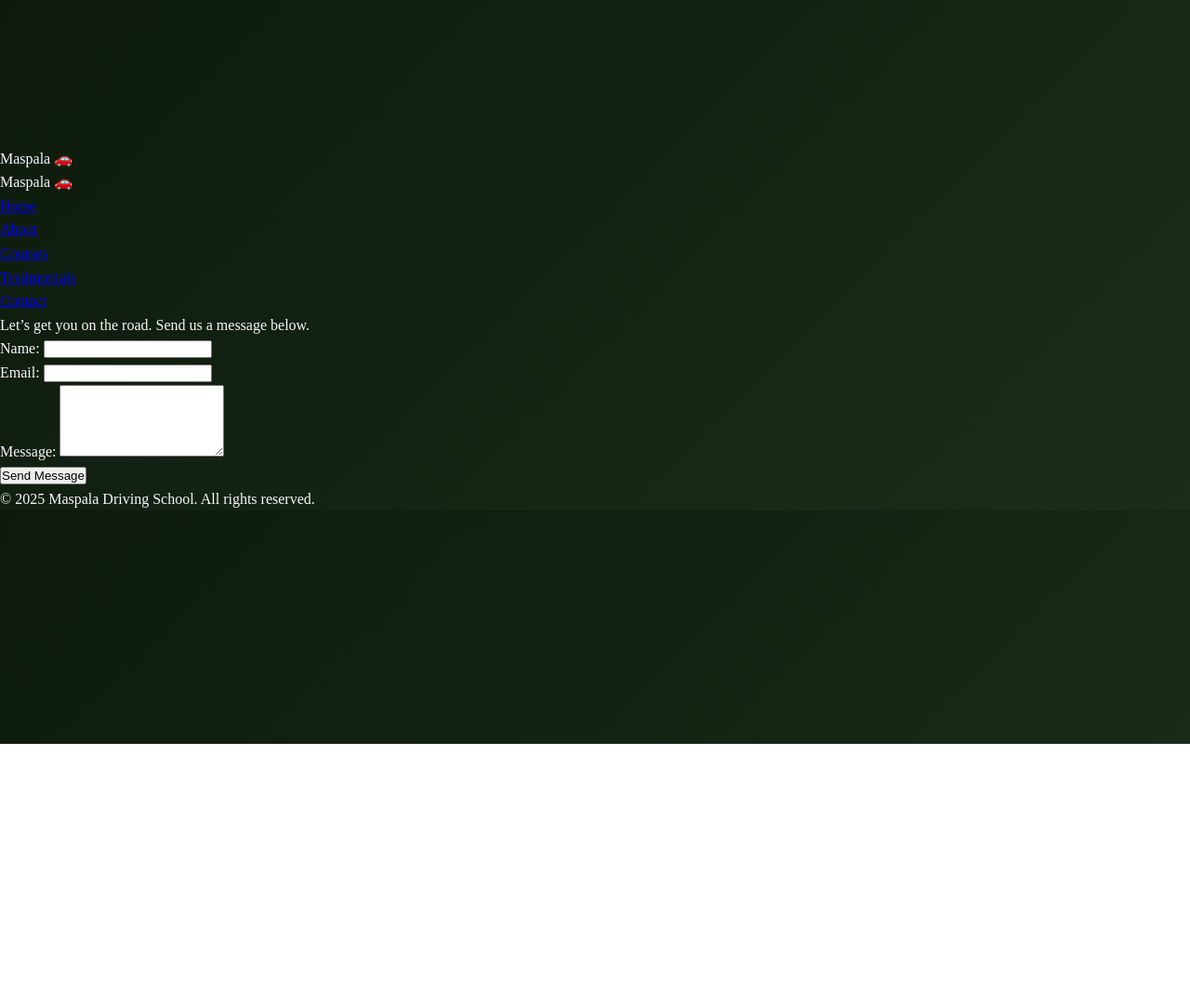
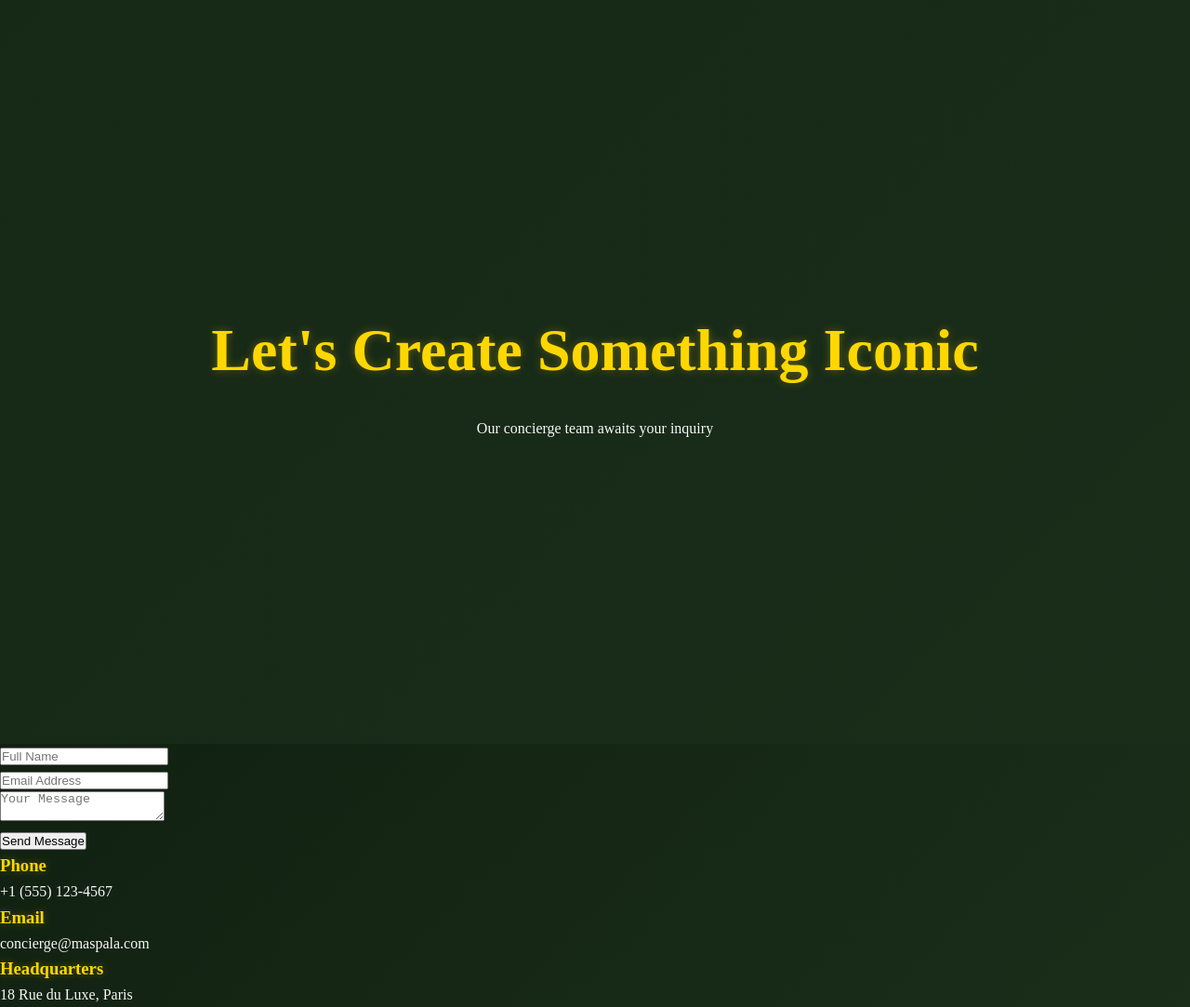
Before and after one commit to persely/Maspala-, a plain HTML site: page contact.html in a window 1280 px wide. Shown: the whole page at 93% size. Before the commit the page ends 800 px from the top, so only its background shows below. Drawn offline with Linux system fonts and the light colour scheme.

Commit message:
Update contact.html

```diff
--- a/contact.html
+++ b/contact.html
@@ -1,66 +1,76 @@
 <!DOCTYPE html>
 <html lang="en">
 <head>
-  <meta charset="UTF-8" />
-  <meta name="viewport" content="width=device-width, initial-scale=1.0"/>
-  <title>Contact | Maspala Driving School</title>
-  <link rel="stylesheet" href="style.css" />
+    <meta charset="UTF-8">
+    <meta name="viewport" content="width=device-width, initial-scale=1.0">
+    <title>Maspala | Contact</title>
+    <!-- Shared Head Content -->
+    <link rel="stylesheet" href="style.css">
 </head>
 <body>
-  <!-- Animated Background Canvas -->
-  <canvas id="background-dots"></canvas>
-
-  <!-- Header -->
-  <header class="header glass-box parallax-layer" data-speed="2">
-    <div class="logo floating-icon" data-speed="3">
-      Maspala <span class="icon">🚗</span>
-    </div>
-       <nav>
-  <div class="logo">Maspala 🚗</div>
-  <ul class="nav-links">
-    <li><a href="index.html">Home</a></li>
-    <li><a href="about.html">About</a></li>
-    <li><a href="courses.html">Courses</a></li>
-    <li><a href="testimonials.html">Testimonials</a></li>
-    <li><a href="contact.html">Contact</a></li>
-  </ul>
-</nav>
-  </header>
+    <!-- Page Loader -->
+    <!-- Navigation -->
 
     <!-- Hero Section -->
-  <section class="hero-section glass-card neon-frame fade-in">
-    <h1 class="typewriter" data-text="Contact Maspala Driving School" data-speed="50"></h1>
-    <p>Let’s get you on the road. Send us a message below.</p>
+    <section class="hero contact-hero">
+        <div class="hero-overlay"></div>
+        <div class="particles" id="particles-js"></div>
+        <div class="container">
+            <h1 class="hero-title">Let's Create Something Iconic</h1>
+            <p class="hero-subtitle">Our concierge team awaits your inquiry</p>
+        </div>
     </section>
 
+    <!-- Contact Grid -->
+    <section class="contact-grid">
+        <div class="container">
+            <div class="grid-container">
                 <!-- Contact Form -->
-  <section class="contact-form glass-card reveal fade-in">
-    <form>
+                <div class="contact-form-container">
+                    <form class="gold-form">
                         <div class="form-group">
-        <label for="name">Name:</label>
-        <input type="text" id="name" required class="glass-input" />
+                            <input type="text" placeholder="Full Name" required>
+                            <i class="fas fa-user gold-icon"></i>
+                        </div>
+                        <div class="form-group">
+                            <input type="email" placeholder="Email Address" required>
+                            <i class="fas fa-envelope gold-icon"></i>
+                        </div>
+                        <div class="form-group">
+                            <textarea placeholder="Your Message" required></textarea>
+                            <i class="fas fa-pen gold-icon"></i>
+                        </div>
+                        <button type="submit" class="btn-gold">Send Message</button>
+                    </form>
                 </div>
 
-      <div class="form-group">
-        <label for="email">Email:</label>
-        <input type="email" id="email" required class="glass-input" />
+                <!-- Contact Info -->
+                <div class="contact-info">
+                    <div class="info-card">
+                        <i class="fas fa-phone gold-icon"></i>
+                        <h3>Phone</h3>
+                        <p>+1 (555) 123-4567</p>
                     </div>
+                    <div class="info-card">
+                        <i class="fas fa-envelope gold-icon"></i>
+                        <h3>Email</h3>
+                        <p>concierge@maspala.com</p>
+                    </div>
+                    <div class="info-card">
+                        <i class="fas fa-map-marker-alt gold-icon"></i>
+                        <h3>Headquarters</h3>
+                        <p>18 Rue du Luxe, Paris</p>
+                    </div>
+                </div>
+            </div>
+        </div>
+    </section>
 
-      <div class="form-group">
-        <label for="message">Message:</label>
-        <textarea id="message" rows="5" required class="glass-input"></textarea>
-      </div>
-
-      <button type="submit" class="btn btn-glow glow-on-hover ripple">Send Message</button>
-    </form>
+    <!-- Map Section -->
+    <section class="map-section">
+        <div class="gold-map" id="map"></div>
     </section>
 
     <!-- Footer -->
-  <footer class="footer glass-card fade-in">
-    <p>© 2025 Maspala Driving School. All rights reserved.</p>
-  </footer>
-
-  <!-- JS -->
-  <script src="script.js"></script>
 </body>
 </html>
```
Lines whose indentation alone changed are shown as unchanged.
